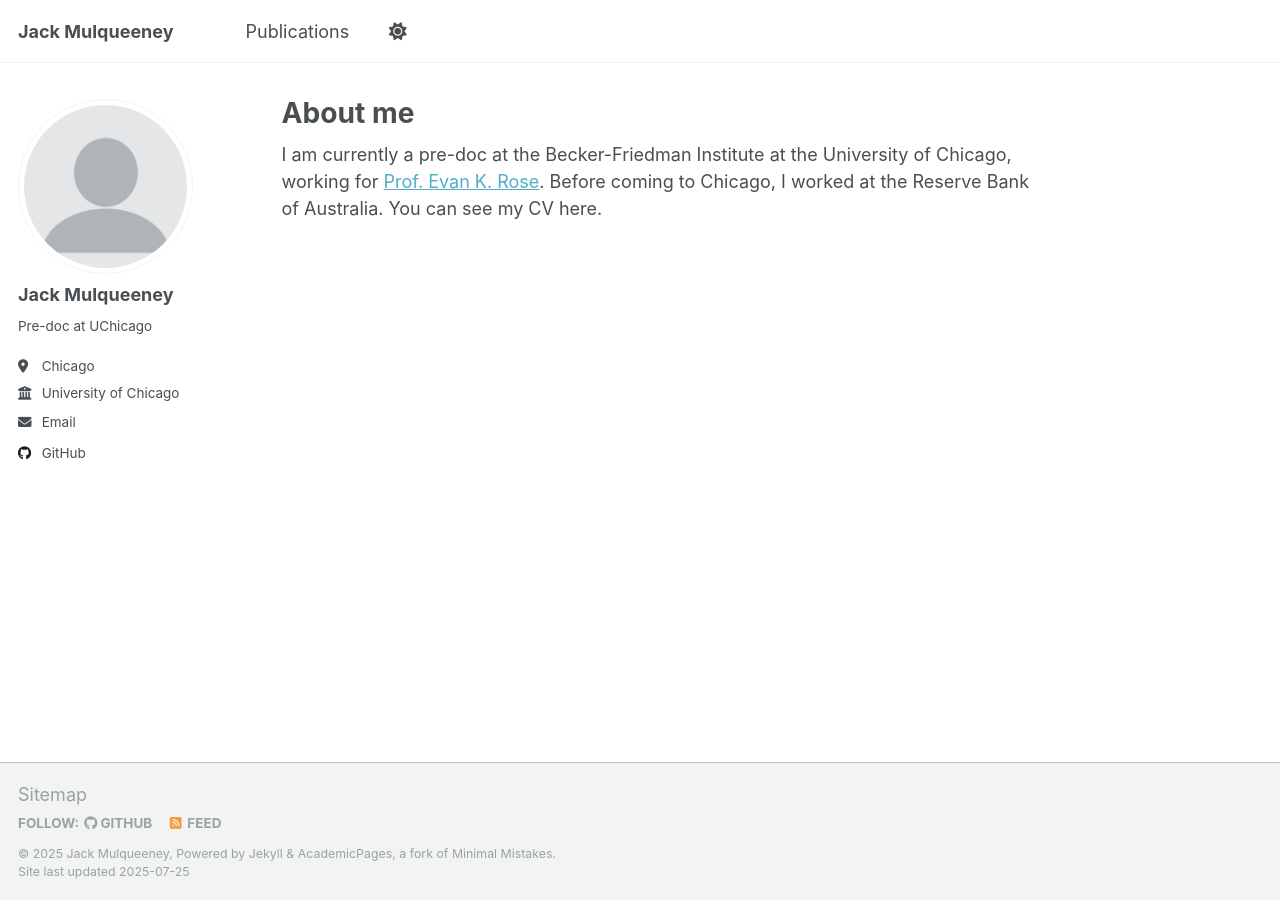
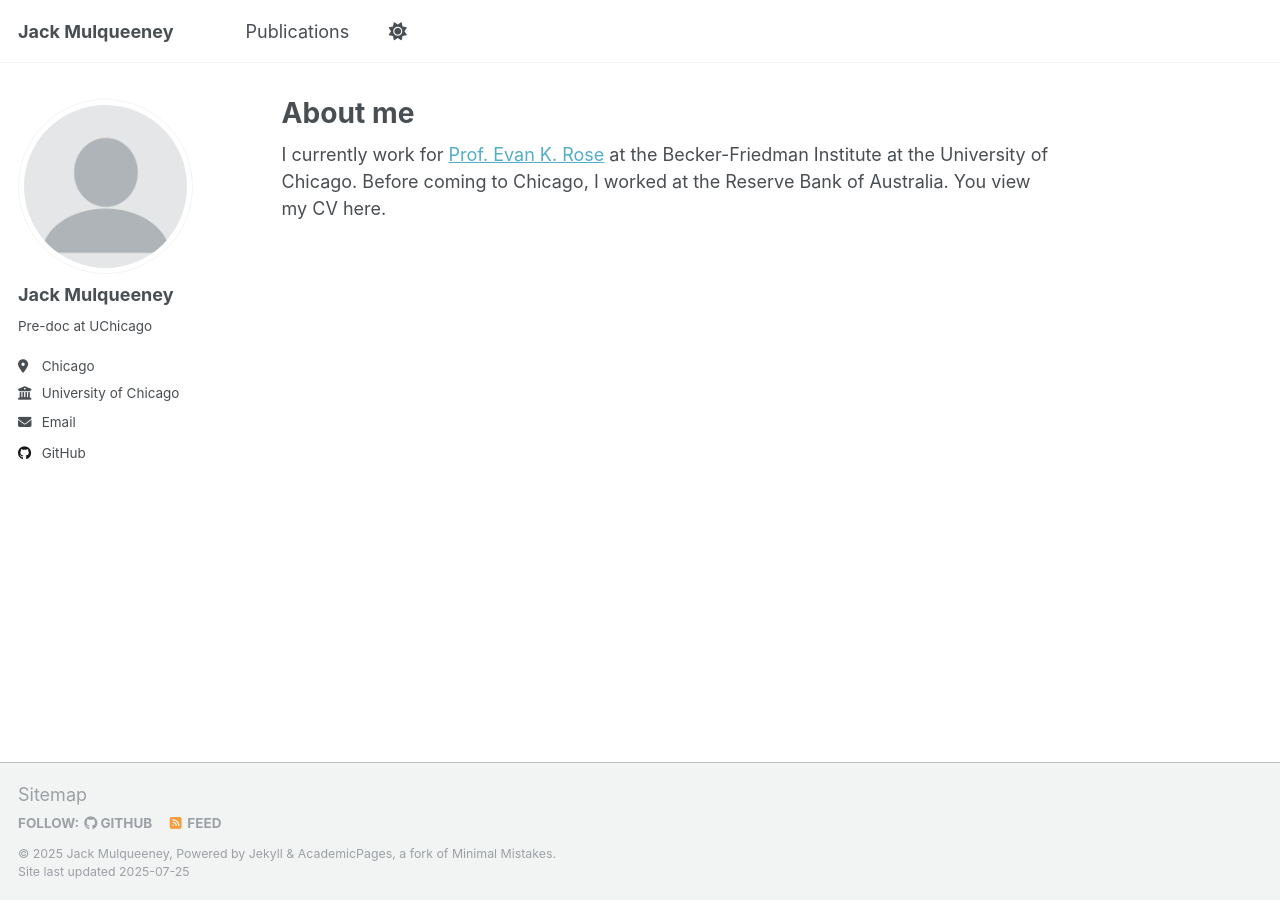
Before and after one commit to jkmulq/jkmulq.github.io, a Jekyll site: the page built from _pages/about.md, in a window 1280 px wide. Built offline with Jekyll 4.4.1, drawn with Linux system fonts in a browser that asks for light colours; a script that is not in the unit is left out.

Commit message:
another update to about.md.

```diff
--- a/_pages/about.md
+++ b/_pages/about.md
@@ -7,4 +7,4 @@ redirect_from:
   - /about.html
 ---
 
-I am currently a pre-doc at the Becker-Friedman Institute at the University of Chicago, working for [Prof. Evan K. Rose](https://ekrose.github.io/). Before coming to Chicago, I worked at the Reserve Bank of Australia. You can see my CV here.
+I currently work for [Prof. Evan K. Rose](https://ekrose.github.io/) at the Becker-Friedman Institute at the University of Chicago. Before coming to Chicago, I worked at the Reserve Bank of Australia. You view my CV here.
```
